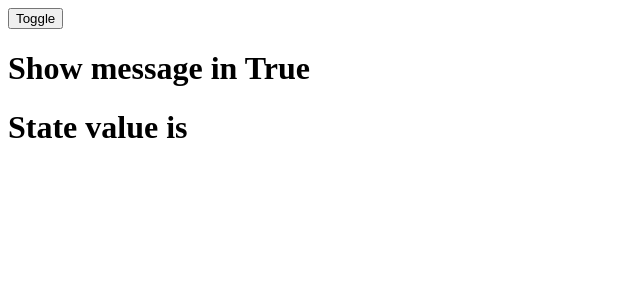
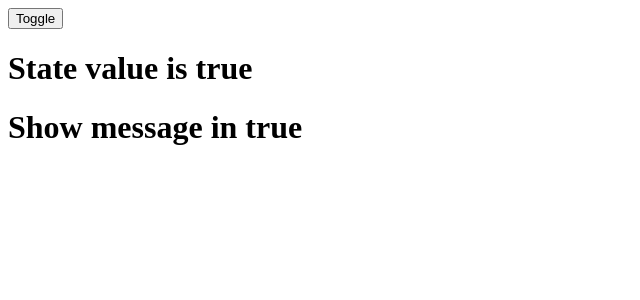
Before and after one commit to AbelJohn2020/useState-react, a React (Create React App) app in the folder usestate-app/: page / in a window 1280 px wide. Shown: the top 300 px of the page, without its empty margins (0-640 px from the left). Built offline with nearby package versions, Linux system fonts and the light colour scheme.

Commit message:
print boolean as a string

```diff
--- a/usestate-app/src/ConditionalApp.js
+++ b/usestate-app/src/ConditionalApp.js
@@ -9,16 +9,17 @@ const ConditionalApp = () => {
             <button onClick={() => setCondition(!condition)}>
                 Toggle
             </button>
+
+            <h1>State value is {condition.toString()} </h1>
+
             {
                 // // this is a conditional but is exclusive in true
                 condition &&
                 // ? <h1>Show message in True</h1>
                 // : <h1>Another message in false</h1>
-                <h1>Show message in True</h1>
+                <h1>Show message in true</h1>
                 // : null
             }
-
-            <h1>State value is {condition} </h1>
         </div>
     )
 }
```
